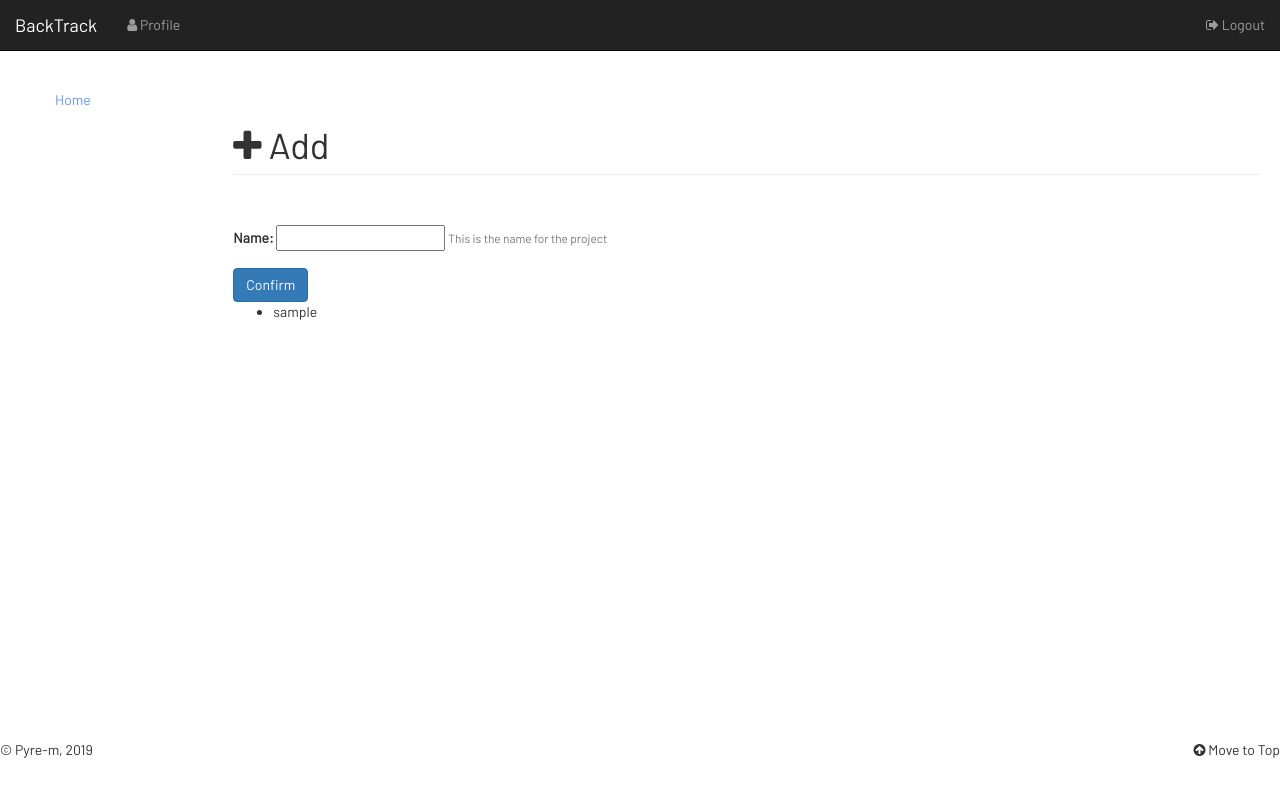
After one commit to b72fdf59/BackTrack, a Django app: page /home/project/create in a window 1280 px wide. The commit adds this page. Run offline with Django 3.2, Linux system fonts and the light colour scheme; the visitor is signed in with stand-in values (Sample User, id 1); data comes from the database, SQL or seed files in the repository; some libraries are stand-ins or nearby versions.

Commit message:
refactored code to use project id instead of hard coded id and added a form to create a project. Need to send an email to all users to are given an invite

```diff
--- a/backtrack/backtrack/admin.py
+++ b/backtrack/backtrack/admin.py
@@ -1,7 +1,8 @@
 from django.contrib import admin
 
-from .models import PBI,Project
+from .models import PBI,Project,Profile
 
 # Register your models here.
 admin.site.register(PBI)
 admin.site.register(Project)
+admin.site.register(Profile)
--- a/backtrack/backtrack/models.py
+++ b/backtrack/backtrack/models.py
@@ -1,16 +1,21 @@
 from django.db import models
+from django.contrib.auth.models import User
+from django.db.models.signals import post_save, pre_delete
+from django.dispatch import receiver
 from django.urls import reverse
 
 # Create your models here.
+
 
 class PBI(models.Model):
     status = models.CharField(max_length=1,
                               choices=[("N", "Not Done"), ("P", "In Progress"), ("D", "Done")], default="N")
     story_points = models.FloatField()
     effort_hours = models.FloatField()
-    summary = models.TextField(default = None)
+    summary = models.TextField(default=None)
     priority = models.IntegerField(default=0)
-    Project = models.ForeignKey('Project', on_delete=models.CASCADE, related_name='pbi')
+    project = models.ForeignKey(
+        'Project', on_delete=models.CASCADE, related_name='pbi')
 
     def __str__(self):
         return self.summary
@@ -22,10 +27,37 @@ class PBI(models.Model):
 
 
 class Project(models.Model):
-    name = models.CharField(max_length=256)
+    name = models.CharField(max_length=256,unique=True)
+    product_owner = models.OneToOneField(User, on_delete=models.CASCADE)
+    dev_team = models
 
     def __str__(self):
         return self.name
 
     class Meta:
         db_table = "Project"
+
+
+class Profile(models.Model):
+    user = models.OneToOneField(User, on_delete=models.CASCADE)
+    project = models.ForeignKey('Project', on_delete=models.CASCADE, null=True, blank=True)
+
+    def __str__(self):
+        return self.user.username + "'s Profile"
+
+    @receiver(post_save, sender=User)
+    def create_user_profile(sender, instance, created, **kwargs):
+        if created:
+            Profile.objects.create(user=instance)
+
+    @receiver(post_save, sender=User)
+    def save_user_profile(sender, instance, created, **kwargs):
+        if not created:
+            instance.profile.save()
+
+    @receiver(pre_delete, sender=User)
+    def delete_user_profile(instance, **kwargs):
+        instance.profile.delete()
+
+    class Meta:
+        db_table = "User Profile"
--- a/backtrack/backtrack/static/backtrack/style.css
+++ b/backtrack/backtrack/static/backtrack/style.css
@@ -42,6 +42,8 @@ body{
     display: block;
 }
 
+
+
 #A {
     padding-top: 18px;
 }
--- a/backtrack/backtrack/templates/backtrack/PBIdetail.html
+++ b/backtrack/backtrack/templates/backtrack/PBIdetail.html
@@ -2,7 +2,7 @@
 {% block content %}
 <h1 class="page-header"><i class="fa fa-plus" id="A"></i> Edit </h1>
     <div class="row placeholders"></div>
-    <form action={% url 'detail' pk=1 pbipk=PBI.id %} method="POST">
+    <form action={% url 'detail-pbi' pk=user.profile.project.id pbipk=PBI.id %} method="POST">
         {% csrf_token %}
        {{ form.non_field_errors }}
         {% csrf_token %}
@@ -34,7 +34,7 @@
             <button type="submit" class="btn btn-primary" style="height:2.4em;width:5em;text-align:center;">Confirm</button>
        {% endif %}
     </form>
-    <form action="{% url 'delete' pk=1 pbipk=PBI.id %}" style="margin-top:10px;" method="post">
+    <form action="{% url '-pbi' pk=user.profile.project.id pbipk=PBI.id %}" style="margin-top:10px;" method="post">
         {% csrf_token %}
         {% if PBI.status == "N" %}
             <button type="submit" class="btn btn-danger" style="height:2.4em;width:5em;text-align: center;">Delete</button>
--- a/backtrack/backtrack/templates/backtrack/addPBI.html
+++ b/backtrack/backtrack/templates/backtrack/addPBI.html
@@ -2,7 +2,7 @@
 {% block content %}
     <h1 class="page-header"><i class="fa fa-plus" id="A"></i> Add </h1>
     <div class="row placeholders"></div>
-    <form action={% url 'add' pk=1 %} method="POST">
+    <form action={% url 'add-pbi' pk=user.profile.project.id %} method="POST">
         {{ form.non_field_errors }}
         {% csrf_token %}
        <div class="form-group">
--- a/backtrack/backtrack/templates/backtrack/base.html
+++ b/backtrack/backtrack/templates/backtrack/base.html
@@ -56,7 +56,8 @@
             <div class="col-sm-3 col-md-2 sidebar">
                 <ul class="nav nav-sidebar">
                     <li class="active"><a style="color: cornflowerblue;" href="{% url 'home' %}">Home</a></li>
-                    <li><a style="color: cornflowerblue;" href="{% url 'pb' pk=1%}?all=0">Product Backlog</a></li>
+                    {% if user.profile.project %}
+                         <li><a style="color: cornflowerblue;" href="{% url 'pb' pk=user.profile.id%}?all=0">Product Backlog</a></li>
 <!--                    <li><a href="#">Sprint</a></li>-->
                     <li>
                         <div class="container">
@@ -75,6 +76,7 @@
                             </div>
                         </div>
                     </li>
+                    {% endif %}
                 </ul>
             </div>
             <div class="col-sm-9 col-md-10 main">
@@ -82,25 +84,6 @@
             </div>
         </div>
     </div>
-    <br>
-    <br>
-    <br>
-    <br>
-    <br>
-    <br>
-    <br>
-    <br>
-    <br>
-    <br>
-    <br>
-    <br>
-    <br>
-    <br>
-    <br>
-    <br>
-    <br>
-    <br>
-    <br>
 
     <footer class="pull-bottom">
         <p class="pull-right"><i class="fa fa-arrow-circle-up" aria-hidden="true"></i> Move to Top</p>
--- /dev/null
+++ b/backtrack/backtrack/templates/backtrack/createProject.html
@@ -0,0 +1,21 @@
+{% extends "backtrack/base.html" %}
+{% block content %}
+    <h1 class="page-header"><i class="fa fa-plus" id="A"></i> Add </h1>
+    <div class="row placeholders"></div>
+    <form action={% url 'create-project' %} method="POST">
+        {{ form.non_field_errors }}
+        {% csrf_token %}
+       <div class="form-group">
+            {{form.name.errors}}
+            {{form.name.label_tag}}
+            {{form.name}}
+           <small id="priority-small-text" class="form-text text-muted">This is the name for the project</small>
+       </div>
+       <button type="submit" class="btn btn-primary">Confirm</button>
+    </form>
+    <ul>
+    {% for user in users %}
+        <li>{{user}}</li>
+    {% endfor %}
+    </ul>
+{% endblock content %}
--- a/backtrack/backtrack/templates/backtrack/pb.html
+++ b/backtrack/backtrack/templates/backtrack/pb.html
@@ -18,7 +18,7 @@
                     <button class="btn btn-xs btn-primary active toggle">NOT DONE</button>
                     <button class="btn btn-xs btn-default toggle">ALL</button>
                 </div>
-                <button type="button" class="btn btn-light" style="margin-bottom: 10px;"><a href="{% url 'add' pk=1 %}" style="text-decoration: none; color: black"><i class="fa fa-plus" id="A"></i>ADD</a></button>
+                <button type="button" class="btn btn-light" style="margin-bottom: 10px;"><a href="{% url 'add-pbi' pk=user.profile.project.id %}" style="text-decoration: none; color: black"><i class="fa fa-plus" id="A"></i>ADD</a></button>
                 <button type="button" class="btn btn-light" style="margin-bottom: 10px;"><i class="fa fa-times" id="A"></i>DELETE</button>
         </div>
     </h2>
@@ -47,7 +47,7 @@
                         --
                     {% endif %}
                     </td>
-                    <td><a style="text-decoration: none; color: cornflowerblue;" href={% url 'detail' pk=1 pbipk=PBI.id %}>{{PBI.summary}}</a></td>
+                    <td><a style="text-decoration: none; color: cornflowerblue;" href={% url 'detail-pbi' pk=user.profile.project.id pbipk=PBI.id %}>{{PBI.summary}}</a></td>
                     <td>
                     {% if PBI.status == "N" %}
                         Not Done
--- a/backtrack/backtrack/urls.py
+++ b/backtrack/backtrack/urls.py
@@ -1,13 +1,17 @@
 from django.urls import path
 from django.conf.urls import url
-from backtrack import views
+from .views import PBIviews, projectViews
 from django.shortcuts import redirect
 
 urlpatterns = [
-    path('', lambda x: redirect('1/'),name='home'),
-    path('<int:pk>/', views.HomeView.as_view(),name = 'home-project'),
-    path('<int:pk>/pb/', views.ProductBacklogView.as_view(),name='pb'),
-    path('<int:pk>/pb/add/', views.AddPBI.as_view(),name='add'),
-    path('<int:pk>/pb/<int:pbipk>/update', views.updatePBI.as_view(),name='detail'),
-    path('<int:pk>/pb/<int:pbipk>/delete', views.DeletePBI.as_view(),name='delete')
+    # path('', lambda x: redirect('1/'),name='home'),
+    path('', PBIviews.HomeView.as_view(), name='home'),
+    path('<int:pk>/pb/', PBIviews.ProductBacklogView.as_view(), name='pb'),
+    path('<int:pk>/pb/add/', PBIviews.AddPBI.as_view(), name='add-pbi'),
+    path('<int:pk>/pb/<int:pbipk>/update',
+         PBIviews.updatePBI.as_view(), name='detail-pbi'),
+    path('<int:pk>/pb/<int:pbipk>/delete',
+         PBIviews.DeletePBI.as_view(), name='delete-pbi'),
+    path('project/create', projectViews.CreateProject.as_view(),
+         name='create-project')
 ]
--- /dev/null
+++ b/backtrack/backtrack/views/projectViews.py
@@ -0,0 +1,28 @@
+from ..models import Project
+from django.contrib.auth.mixins import LoginRequiredMixin
+from django.views.generic import TemplateView, FormView, CreateView, UpdateView, DeleteView
+from django.shortcuts import get_object_or_404, redirect, render
+from django.urls import reverse
+from django.contrib.auth.models import User
+
+class CreateProject(LoginRequiredMixin, CreateView):
+    model = Project
+    fields = ['name']
+    login_url = '/accounts/login'
+    template_name = "backtrack/createProject.html"
+
+    def get_success_url(self):
+        return reverse('home')
+
+    def form_valid(self, form):
+        form.instance.product_owner = self.request.user
+        response = super().form_valid(form)
+        print(self.request.user.profile)
+        self.request.user.profile.project = self.object
+        self.request.user.profile.save()
+        return response
+
+    def get_context_data(self, **kwargs):
+        context = super().get_context_data(**kwargs)
+        context['users'] = User.objects.filter(profile__project_id__isnull = True)
+        return context
```
Also changed, not shown: backtrack/backtrack/templates/backtrack/home.html (+7 -1 lines), backtrack/backtrack/views/PBIviews.py (renamed from backtrack/backtrack/views.py, +8 -7 lines), backtrack/backtrack/migrations/0005_auto_20191101_1656.py (added), backtrack/backtrack/migrations/0006_auto_20191101_1702.py (added), backtrack/backtrack/migrations/0007_auto_20191101_1712.py (added), backtrack/backtrack/migrations/0008_auto_20191101_1907.py (added).
